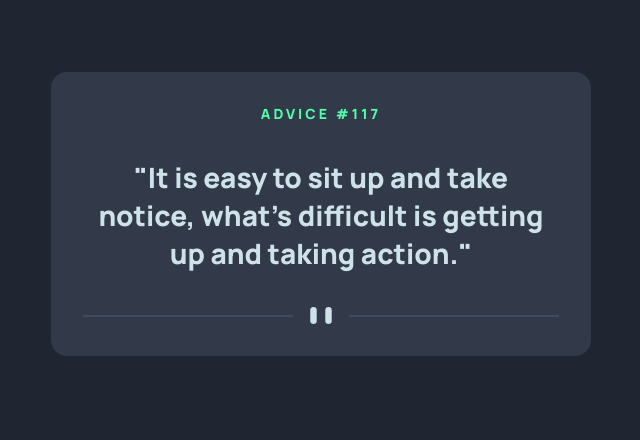
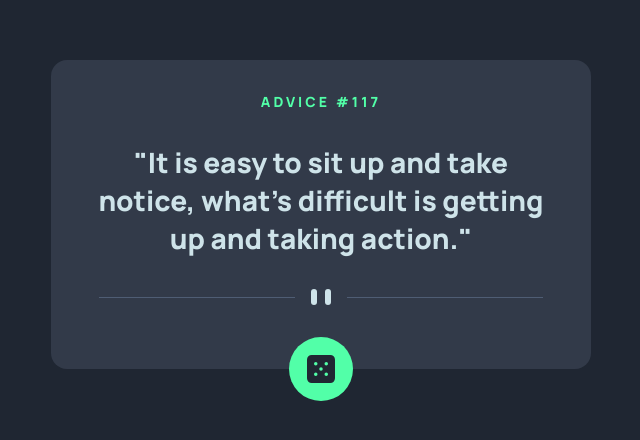
Before and after one commit to gefgu/advice-slip, a Next.js app: page / in a window 1280 px wide. Shown: the part 186-626 px from the top of the page, without its empty margins (319-959 px from the left). Built offline with nearby package versions, Linux system fonts and the light colour scheme.

Commit message:
Add button of quote box

```diff
--- a/pages/index.tsx
+++ b/pages/index.tsx
@@ -17,7 +17,8 @@ const Home: NextPage = () => {
           "It is easy to sit up and take notice, what's difficult is getting up
           and taking action."
         </h1>
-        <Image src="/pattern-divider-desktop.svg" height={16} width={444} layout="responsive"/>
+        <Image src="/pattern-divider-desktop.svg" height={16} width={444} />
+        <button className={styles.button}><Image src="/icon-dice.svg" width={24} height={24} layout="responsive"/></button>
       </main>
     </div>
   );
--- a/styles/Home.module.css
+++ b/styles/Home.module.css
@@ -6,19 +6,21 @@
   justify-content: center;
   align-items: center;
   font-family: "Manrope";
-  position: relative;
 }
 
 .quoteBox {
   color: hsl(193, 38%, 86%);
   background-color: hsl(217, 19%, 24%);
   padding: 32px;
+  padding-bottom: 64px;
   border-radius: 16px;
   text-align: center;
   max-width: 540px;
   display: flex;
   flex-direction: column;
-  gap: 16px;
+  align-items: center;
+  gap: 32px;
+  position: relative;
 }
 
 .subHeading {
@@ -31,4 +33,16 @@
 
 .quote {
   font-size: 28px;
+  margin: 0;
 }
+
+.button {
+  width: 64px;
+  height: 64px;
+  padding: 18px;
+  border-radius: 100%;
+  border: 0;
+  background-color: hsl(150, 100%, 66%);
+  position: absolute;
+  bottom: -32px;
+}
```
Also changed, not shown: public/icon-dice.svg (added).
